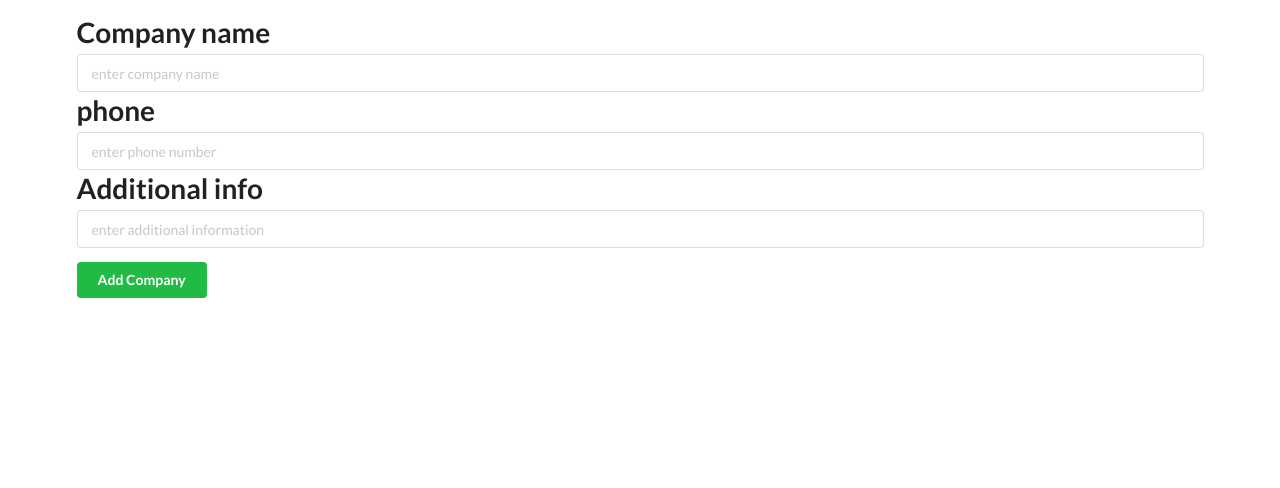
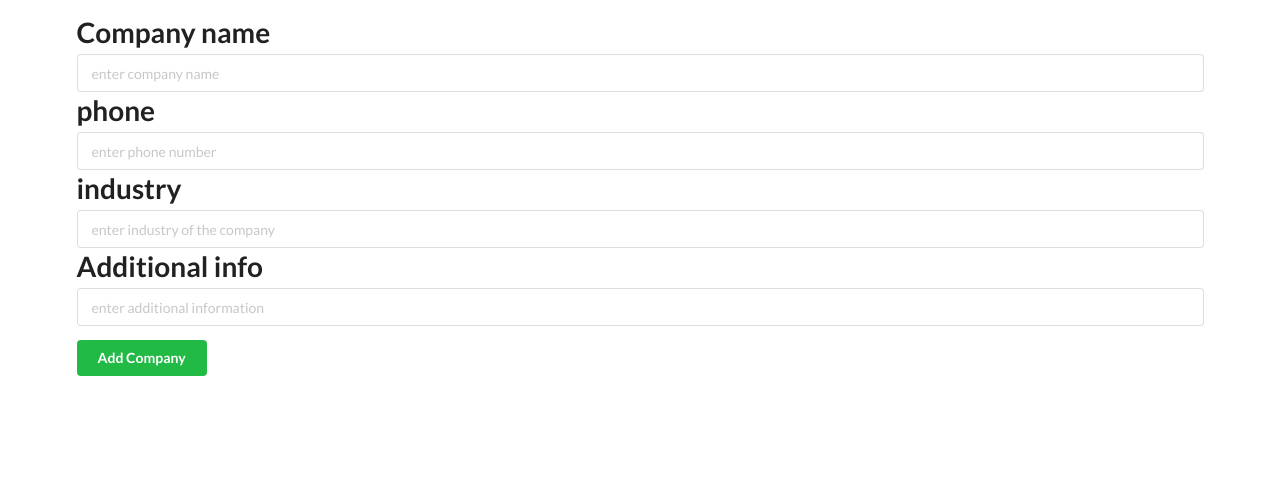
Before and after one commit to matiz69/CMS_PY, a Flask app: page / in a window 1280 px wide. Shown: the part 82-570 px from the top of the page. Run offline with Flask 3, Linux system fonts and the light colour scheme.

Commit message:
added industry field.

```diff
--- a/app.py
+++ b/app.py
@@ -17,6 +17,7 @@ class Company(db.Model):
     id = db.Column(db.Integer, primary_key=True)
     name = db.Column(db.String(40), nullable=False)
     phone_num = db.Column(db.String(20), nullable=False, unique=True)
+    industry = db.Column(db.String(30), nullable=False)
     status = db.Column(db.Integer, nullable=False, default=0)
     addit_info = db.Column(db.String, nullable=True)
 
@@ -66,10 +67,12 @@ def add_company():
     invalid_data = False
     company_name = request.form.get("company_name")
     company_phone = request.form.get("company_phone")
+    company_industry = request.form.get("company_industry")
     company_addinfo = request.form.get("company_addinfo")
     if company_name != "" and company_phone != "" and len(company_phone) > 8 \
             and company_phone.isdigit() == True:
-        new_company = Company(name=company_name, phone_num=company_phone, status=0, addit_info=company_addinfo)
+        new_company = Company(name=company_name, phone_num=company_phone,
+                              industry=company_industry, status=0, addit_info=company_addinfo)
         db.session.add(new_company)
         db.session.commit()
     else:
--- a/templates/base.html
+++ b/templates/base.html
@@ -21,6 +21,8 @@
                 <input type="text" name="company_name" placeholder="enter company name">
                 <label><h1>phone</h1></label>
                 <input type="text" name="company_phone" placeholder="enter phone number">
+                <label><h1>industry</h1></label>
+                <input type="text" name="company_industry" placeholder="enter industry of the company">
                 <label><h1>Additional info</h1></label>
                 <input type="text" name="company_addinfo" placeholder="enter additional information">
             </div>
```
Also changed, not shown: instance/db.sqlite, 1 other file.
